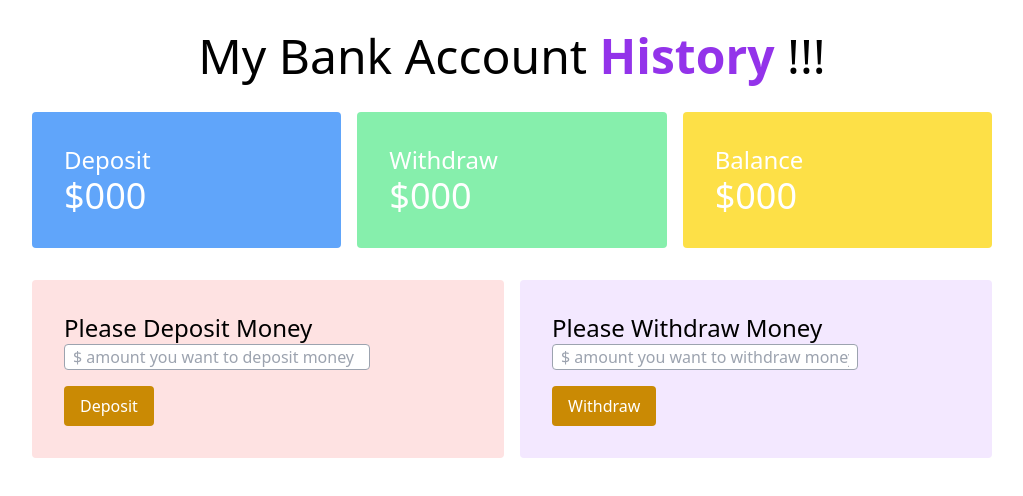
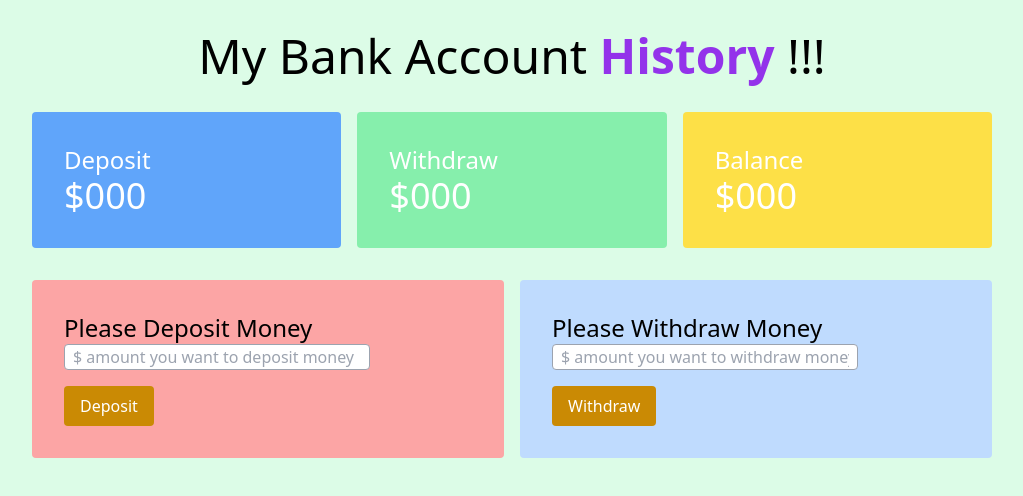
Before and after one commit to alamin71/Functional_Bank_System, a plain HTML site: page index.html in a window 1280 px wide. Shown: the whole page, without its empty margins (128-1151 px from the left). Drawn offline with nearby package versions, Linux system fonts and the light colour scheme.

Commit message:
color update

```diff
--- a/index.html
+++ b/index.html
@@ -7,7 +7,7 @@
     <title>banking page</title>
     <script src="https://cdn.tailwindcss.com"></script>
 </head>
-<body>
+<body class="bg-green-100">
     <header>
         <h1 class="text-5xl text-center mt-8">My Bank Account<span class="font-semibold  text-purple-600"> History </span> !!!
     </header>
@@ -32,14 +32,14 @@
         <!-- Depossit and Withdraw -->
         <section class="mt-8">
             <div class="grid grid-cols-2 gap-4">
-            <div class="bg-red-100 p-8 rounded">
+            <div class="bg-red-300 p-8 rounded">
                 <h3 class="text-2xl">Please Deposit Money</h3>
                 <div>
                     <input id="deposit-input" class="border block border-gray-400 rounded w-3/4 mb-4 px-2" type="text" placeholder="$ amount you want to deposit money">
                     <button id="deposit-button" class="bg-yellow-600 px-4 rounded py-2 text-white font-medium">Deposit</button>
                 </div>
             </div>
-            <div class="bg-purple-100 p-8 rounded">
+            <div class="bg-blue-200 p-8 rounded">
                 <h3 class="text-2xl">Please Withdraw Money</h3>
                 <div>
                     <input id="withdraw-input" class="border block border-gray-400 rounded w-3/4 mb-4 px-2" type="text" placeholder="$ amount you want to withdraw money">
--- a/js/banking.js
+++ b/js/banking.js
@@ -29,7 +29,7 @@ document.getElementById('withdraw-button').addEventListener('click',function(){
     withdrawTotal.innerText = previousWithdrawTotal + withdrawAmount;
     //clear withdraw input
     withdrawinput.value = '';
-    //afte rwitdraw balance update
+    //after witdraw balance update
    const balanceTotal = document.getElementById('Total-Balance');
    const balanceTotaltext = balanceTotal.innerText;
    const previousBalanceTotal = parseFloat(balanceTotaltext);
```
